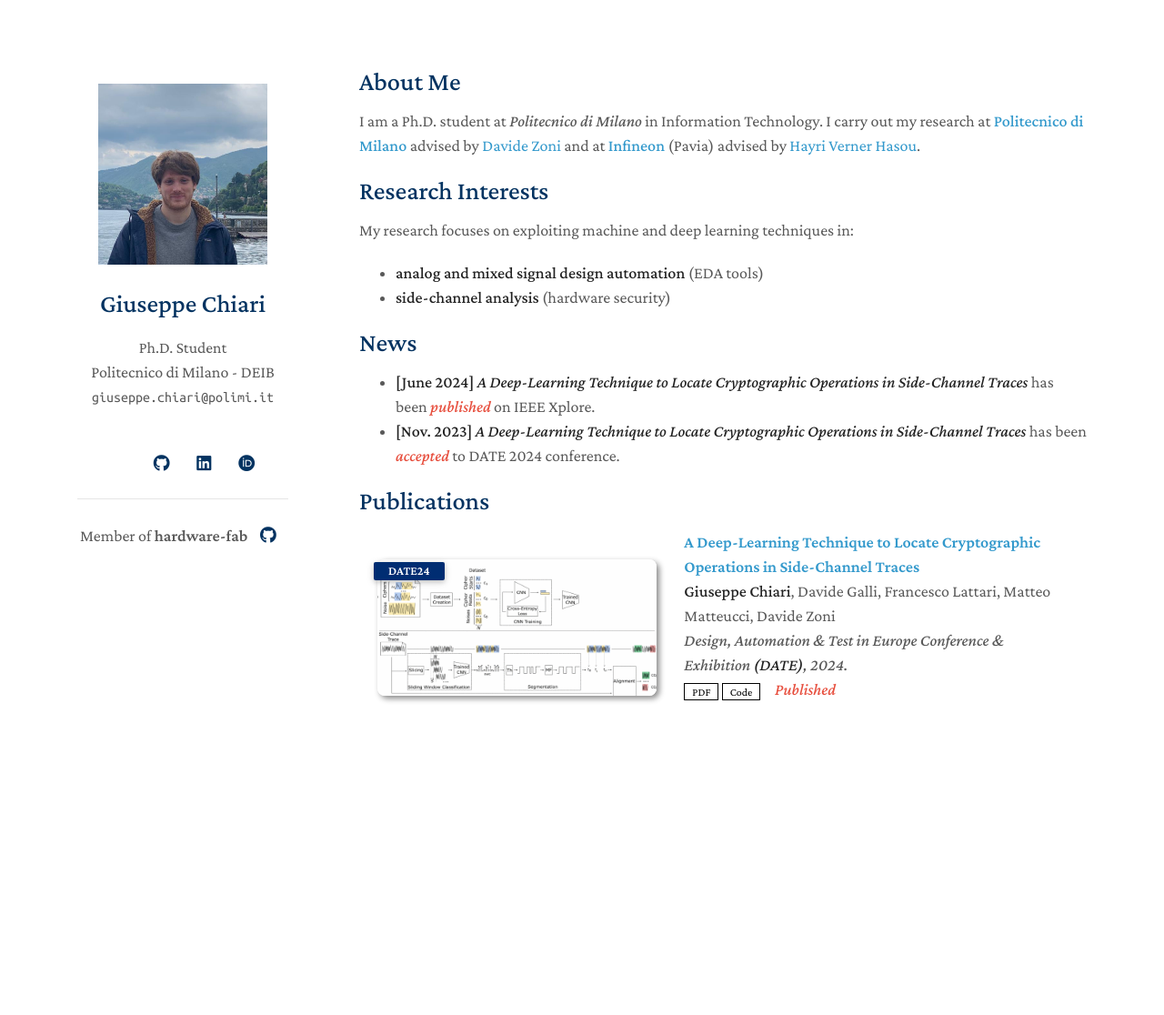
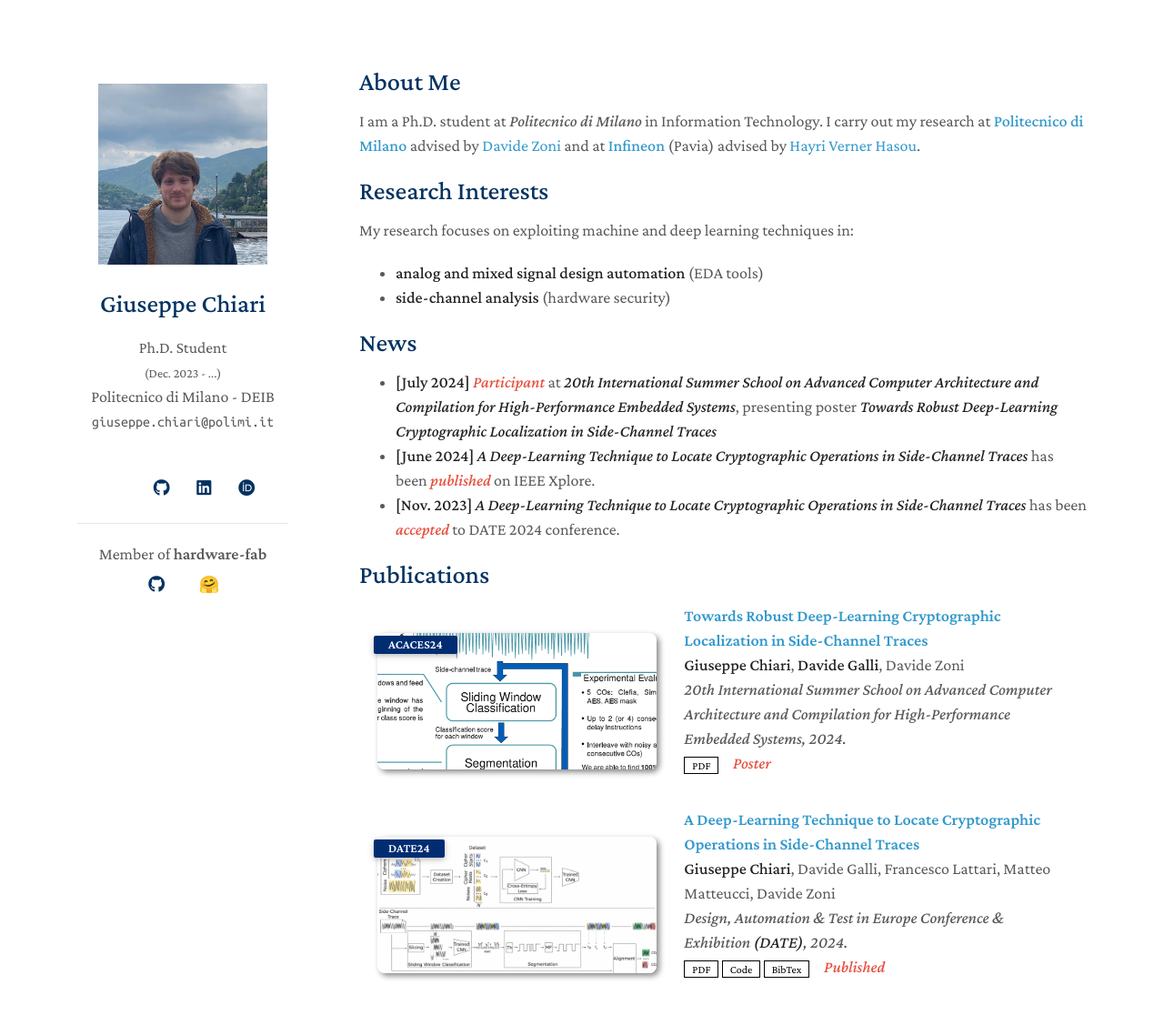
Before and after one commit to giuseppe-chiari/giuseppe-chiari.github.io, a Jekyll site: the page built from index.md, in a window 1280 px wide and 1209 px high. Shown: the top 1116 px of the window at 91% size. Built offline with Jekyll 4.4.1, drawn with Linux system fonts in a browser that asks for light colours; nearby versions of some CDN libraries; a style sheet for code colours, icons or effects is not loaded; our own code applies the rules of GitHub Pages for plain Markdown files.

Commit message:
ACACES24 poster + minors

```diff
--- a/_config.yml
+++ b/_config.yml
@@ -1,6 +1,7 @@
 # Basic Information
 title: Giuseppe Chiari
 position: Ph.D. Student
+period: (Dec. 2023 - ...)
 affiliation: Politecnico di Milano - DEIB
 email: giuseppe.chiari@polimi.it
 
@@ -17,8 +18,10 @@ google_scholar: https://scholar.google.com/citations?user=w1V-ZEIAAAAJ&hl=it
 github_link: https://github.com/giuseppe-chiari
 linkedin: https://www.linkedin.com/in/giuseppe-chiari-5433b515b/
 orcid: https://orcid.org/0009-0003-0659-1438
-organization: https://github.com/hardware-fab
+organization: hardware-fab
+github_org: https://github.com/hardware-fab
 #twitter: https://twitter.com/
+huggingface_org: https://huggingface.co/hardware-fab
 
 # Images (e.g., your profile picture and your website's favicon)
 # "favicon" and "favicon_dark" are used for the light and dark modes, respectively.
--- a/_data/publications.yml
+++ b/_data/publications.yml
@@ -1,4 +1,12 @@
 main:
+
+  - title: Towards Robust Deep-Learning Cryptographic Localization in Side-Channel Traces
+    authors: <strong>Giuseppe Chiari</strong>, <strong>Davide Galli</strong>, Davide Zoni
+    conference_short: ACACES24
+    conference: 20th International Summer School on Advanced Computer Architecture and Compilation for High-Performance Embedded Systems, 2024.
+    pdf: ./assets/files/poster_ACACES24.pdf
+    image: ./assets/img/poster_ACACES24.png
+    notes: Poster
 
   - title: A Deep-Learning Technique to Locate Cryptographic Operations in Side-Channel Traces
     authors: <strong>Giuseppe Chiari</strong>, Davide Galli, Francesco Lattari, Matteo Matteucci, Davide Zoni
@@ -6,6 +14,6 @@ main:
     conference: Design, Automation & Test in Europe Conference & Exhibition <strong>(DATE)</strong>, 2024.
     pdf: https://ieeexplore.ieee.org/document/10546758
     code: https://github.com/hardware-fab/DL-to-locate-COs-for-SCA
-    #bibtex: https://bib.yliu.me/MICCAI23.txt
+    bibtex: ./assets/bibs/date24.bib
     image: ./assets/img/date24.png
     notes: Published
--- a/_layouts/homepage.html
+++ b/_layouts/homepage.html
@@ -49,6 +49,10 @@
         <position style="font-size:1.10rem;">{{ site.position }}</position>
         <br>
         {% endif %}
+	{% if site.period %}
+	<period>{{ site.period }}</period>
+	<br>
+	{% endif  %}
         {% if site.affiliation %}
         <a href="{{ site.affiliation_link }}" rel="noopener"><autocolor>{{ site.affiliation }}</autocolor></a>
         <br>
@@ -101,8 +105,17 @@
 
 	{% if site.organization %}
 	Member of <b>hardware-fab</b>
-	<a  href="{{ site.organization }}">
+	{% endif %}
+
+	{% if site.github_org %}
+	<a  href="{{ site.github_org }}">
           <i class="fab fa-github"></i>
+        </a>
+        {% endif %}
+
+	{% if site.huggingface_org %}
+        <a  href="{{ site.huggingface_org }}">
+	  🤗
         </a>
         {% endif %}
 
--- a/_sass/minimal-light-no-dark-mode.scss
+++ b/_sass/minimal-light-no-dark-mode.scss
@@ -84,6 +84,10 @@
 email {
     font-size: 14px;
     font-family: "Ubuntu Mono";
+}
+
+period {
+    font-size: 10px;
 }
 
 .icon-button i{
--- a/_sass/minimal-light.scss
+++ b/_sass/minimal-light.scss
@@ -106,9 +106,16 @@
 .orcid span{
   background-color:#000}
 
+.smile span{
+  background-color:#000}
+
 email {
     font-size: 16px;
     font-family: "Ubuntu Mono";
+}
+
+period {
+    font-size: 14px;
 }
 
 .icon-button i{
@@ -138,10 +145,13 @@ email {
 .icon-button .icon-orcid{
   color:#000;}
 
+.icon-button .icon-smile{
+  color:#000;}
+
 .icon-button .icon-linkedin{
   color:#0077B5}
 
-.icon-button:hover .icon-twitter,.icon-button:hover .icon-facebook,.icon-button:hover .icon-github,.icon-button:hover .icon-orcid,.icon-button:hover .icon-linkedin{color:white}
+.icon-button:hover .icon-twitter,.icon-button:hover .icon-facebook,.icon-button:hover .icon-github,.icon-button:hover .icon-orcid,.icon-button:hover .icon-smile,.icon-button:hover .icon-linkedin{color:white}
 
 autocolor{
   color:#595959;
--- /dev/null
+++ b/assets/bibs/date24.bib
@@ -0,0 +1,10 @@
+@INPROCEEDINGS{10546758,
+  author={Chiari, Giuseppe and Galli, Davide and Lattari, Francesco and Matteucci, Matteo and Zoni, Davide},
+  booktitle={2024 Design, Automation & Test in Europe Conference & Exhibition (DATE)},
+  title={A Deep- Learning Technique to Locate Cryptographic Operations in Side-Channel Traces},
+  year={2024},
+  volume={},
+  number={},
+  pages={1-6},
+  keywords={Deformation;Side-channel attacks;Time measurement;Reproducibility of results;Delays;System-on-chip;Synchronization;Side-channel analysis;locating of cryptographic operations;deep-learning;computer security},
+  doi={}}
--- a/index.md
+++ b/index.md
@@ -18,6 +18,9 @@ techniques in:
 
 ## News
 
+- **[July 2024]** <i style="color:#e74d3c">Participant</i> at ***20th International Summer School on Advanced Computer Architecture
+	and Compilation for High-Performance Embedded Systems***, presenting poster
+	***Towards Robust Deep-Learning Cryptographic Localization in Side-Channel Traces***
 - **[June 2024]** ***A Deep-Learning Technique to Locate Cryptographic Operations in Side-Channel Traces***
 	has been <i style="color:#e74d3c">published</i> on IEEE Xplore.
 - **[Nov. 2023]** ***A Deep-Learning Technique to Locate Cryptographic Operations in Side-Channel Traces***
```
Also changed, not shown: assets/img/poster_ACACES24.png (added), 1 other file.
